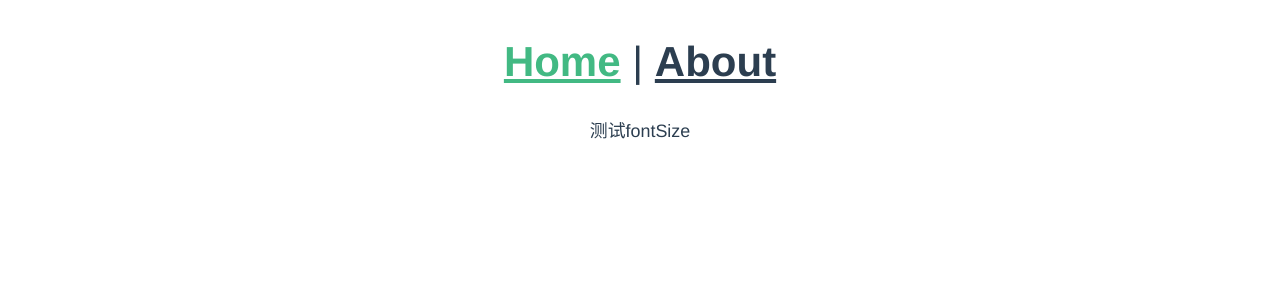
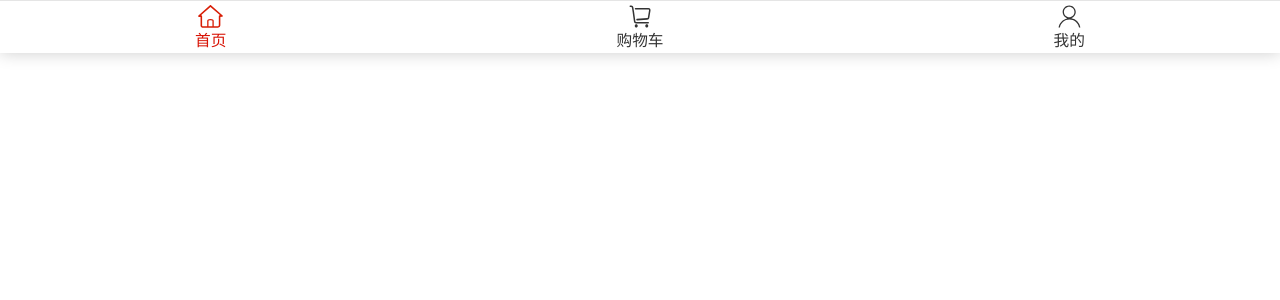
Before and after one commit to Gong-Meng/vue-imooc-jd, a Vue app in the folder meng-hybrid-web/: page / in a window 1280 px wide. Shown: the top 300 px of the page. Built offline with nearby package versions, Linux system fonts and the light colour scheme.

Commit message:
组件开发-样式

```diff
--- a/meng-hybrid-web/package.json
+++ b/meng-hybrid-web/package.json
@@ -5,7 +5,8 @@
   "scripts": {
     "serve": "vue-cli-service serve",
     "build": "vue-cli-service build",
-    "lint": "vue-cli-service lint"
+    "lint": "vue-cli-service lint",
+    "dev": "vue-cli-service lint && vue-cli-service serve"
   },
   "dependencies": {
     "core-js": "^3.8.3",
--- a/meng-hybrid-web/src/App.vue
+++ b/meng-hybrid-web/src/App.vue
@@ -1,32 +1,9 @@
 <template>
   <div id="app">
-    <nav>
-      <router-link to="/">Home</router-link> |
-      <router-link to="/about">About</router-link>
-    </nav>
     <router-view/>
   </div>
 </template>
 
-<style>
-#app {
-  font-family: Avenir, Helvetica, Arial, sans-serif;
-  -webkit-font-smoothing: antialiased;
-  -moz-osx-font-smoothing: grayscale;
-  text-align: center;
-  color: #2c3e50;
-}
-
-nav {
-  padding: 30px;
-}
-
-nav a {
-  font-weight: bold;
-  color: #2c3e50;
-}
-
-nav a.router-link-exact-active {
-  color: #42b983;
-}
+<style lang="scss">
+@import '@css/style.scss';
 </style>
--- /dev/null
+++ b/meng-hybrid-web/src/assets/css/colors.scss
@@ -0,0 +1,4 @@
+// 主色
+$mainColor: #d81406;
+// 分割线颜色
+$lineColor: #e5e5e5;
--- a/meng-hybrid-web/src/assets/css/dimens.scss
+++ b/meng-hybrid-web/src/assets/css/dimens.scss
@@ -7,3 +7,5 @@ $rootFontSize: math.div(375, 10);
 @function px2rem ($px) {
     @return calc($px / $rootFontSize) + rem;
 }
+
+$infoSize: px2rem(14);
--- a/meng-hybrid-web/src/assets/css/style.scss
+++ b/meng-hybrid-web/src/assets/css/style.scss
@@ -1,2 +1,3 @@
 @import './dimens.scss';
 @import './reset';
+@import './colors.scss';
--- a/meng-hybrid-web/src/components/ToolBar.vue
+++ b/meng-hybrid-web/src/components/ToolBar.vue
@@ -31,9 +31,9 @@ export default {
       toolBarData: [
         {
           // 默认状态下的图片
-                    nIcon: require('@imgs/home-n.svg'),
+          nIcon: require('@img/home-n.svg'),
           // 高亮状态下的图片
-                    hIcon: require('@imgs/home-h.svg'),
+          hIcon: require('@img/home-h.svg'),
           // 名称
           name: '首页',
           // 组件名称
@@ -41,9 +41,9 @@ export default {
         },
         {
           // 默认状态下的图片
-                    nIcon: require('@imgs/shopping-n.svg'),
+          nIcon: require('@img/shopping-n.svg'),
           // 高亮状态下的图片
-                    hIcon: require('@imgs/shopping-h.svg'),
+          hIcon: require('@img/shopping-h.svg'),
           // 名称
           name: '购物车',
           // 组件名称
@@ -51,14 +51,14 @@ export default {
         },
         {
           // 默认状态下的图片
-                    nIcon: require('@imgs/my-n.svg'),
+          nIcon: require('@img/my-n.svg'),
           // 高亮状态下的图片
-                    hIcon: require('@imgs/my-h.svg'),
+          hIcon: require('@img/my-h.svg'),
           // 名称
           name: '我的',
           // 组件名称
           componentName: 'my'
-                },
+        }
       ],
       // 选中的tab 按钮
       selectItemIndex: 0
@@ -68,6 +68,38 @@ export default {
 
 </script>
 
-<style>
+<style lang="scss" scoped>
+@import '@css/style.scss';
+.tool-bar{
+    width: 100%;
+    height: px2rem(46);
+    display: flex;
+    justify-content: space-around;
+    background: white;
+    box-shadow: 0 0 16px 0 rgb(0 0 0 / 20%);
+    border-top: 1px solid $lineColor;
 
+    &-item{
+        text-align: center;
+        padding: px2rem(4) px2rem(12);
+        display: flex;
+        flex-direction: column;
+        justify-content: center;
+        align-items: center;
+
+        &-img{
+            width: px2rem(22);
+            height: px2rem(22);
+        }
+
+        &-name{
+            font-size: $infoSize;
+            margin-top: px2rem(4);
+
+            &-h{
+               color: $mainColor;
+            }
+        }
+    }
+}
 </style>
--- a/meng-hybrid-web/src/router/index.js
+++ b/meng-hybrid-web/src/router/index.js
@@ -1,6 +1,6 @@
 import Vue from 'vue'
 import VueRouter from 'vue-router'
-import HomeView from '../views/HomeView.vue'
+import MainView from '../views/MainView.vue'
 
 Vue.use(VueRouter)
 
@@ -8,16 +8,16 @@ const routes = [
   {
     path: '/',
     name: 'home',
-    component: HomeView
-  },
-  {
-    path: '/about',
-    name: 'about',
-    // route level code-splitting
-    // this generates a separate chunk (about.[hash].js) for this route
-    // which is lazy-loaded when the route is visited.
-    component: () => import(/* webpackChunkName: "about" */ '../views/AboutView.vue')
+    component: MainView
   }
+  // {
+  //   path: '/about',
+  //   name: 'about',
+  //   // route level code-splitting
+  //   // this generates a separate chunk (about.[hash].js) for this route
+  //   // which is lazy-loaded when the route is visited.
+  //   component: () => import(/* webpackChunkName: "about" */ '../views/AboutView.vue')
+  // }
 ]
 
 const router = new VueRouter({
--- a/meng-hybrid-web/src/views/AboutView.vue
+++ /dev/null
@@ -1,5 +0,0 @@
-<template>
-  <div class="about">
-    <h1>This is an about page</h1>
-  </div>
-</template>
--- a/meng-hybrid-web/src/views/HomeView.vue
+++ /dev/null
@@ -1,19 +0,0 @@
-<template>
-  <div class="home">
-    <p class="test">测试fontSize</p>
-  </div>
-</template>
-
-<script>
-
-export default {
-  name: 'HomeView'
-}
-</script>
-
-<style lang="scss" scoped>
-@import "@css/style.scss";
-.test{
-  font-size: px2rem(16);
-}
-</style>
--- /dev/null
+++ b/meng-hybrid-web/src/views/MainView.vue
@@ -0,0 +1,19 @@
+<template>
+    <!-- 在 vue 这种单页面应用程序中，它只存在一个页面，app.vue ，其他都是组件 -->
+    <div>
+        <tool-bar></tool-bar>
+    </div>
+</template>
+
+<script>
+import toolBar from '@c/ToolBar.vue'
+export default {
+  components: {
+    'tool-bar': toolBar
+  }
+}
+</script>
+
+<style>
+
+</style>
--- a/meng-hybrid-web/vue.config.js
+++ b/meng-hybrid-web/vue.config.js
@@ -1,5 +1,5 @@
 const { defineConfig } = require('@vue/cli-service')
-const path = require("path")
+const path = require('path')
 
 module.exports = defineConfig({
   transpileDependencies: true,
@@ -13,7 +13,7 @@ module.exports = defineConfig({
           alias: {
             '@js': path.resolve(__dirname, './src/assets/js'),
             '@css': path.resolve(__dirname, './src/assets/css'),
-            '@imgs': path.resolve(__dirname, './src/assets/imgs'),
+            '@img': path.resolve(__dirname, './src/assets/imgs'),
             '@c': path.resolve(__dirname, './src/components')
           }
         }
```
Lines whose indentation alone changed are shown as unchanged.
